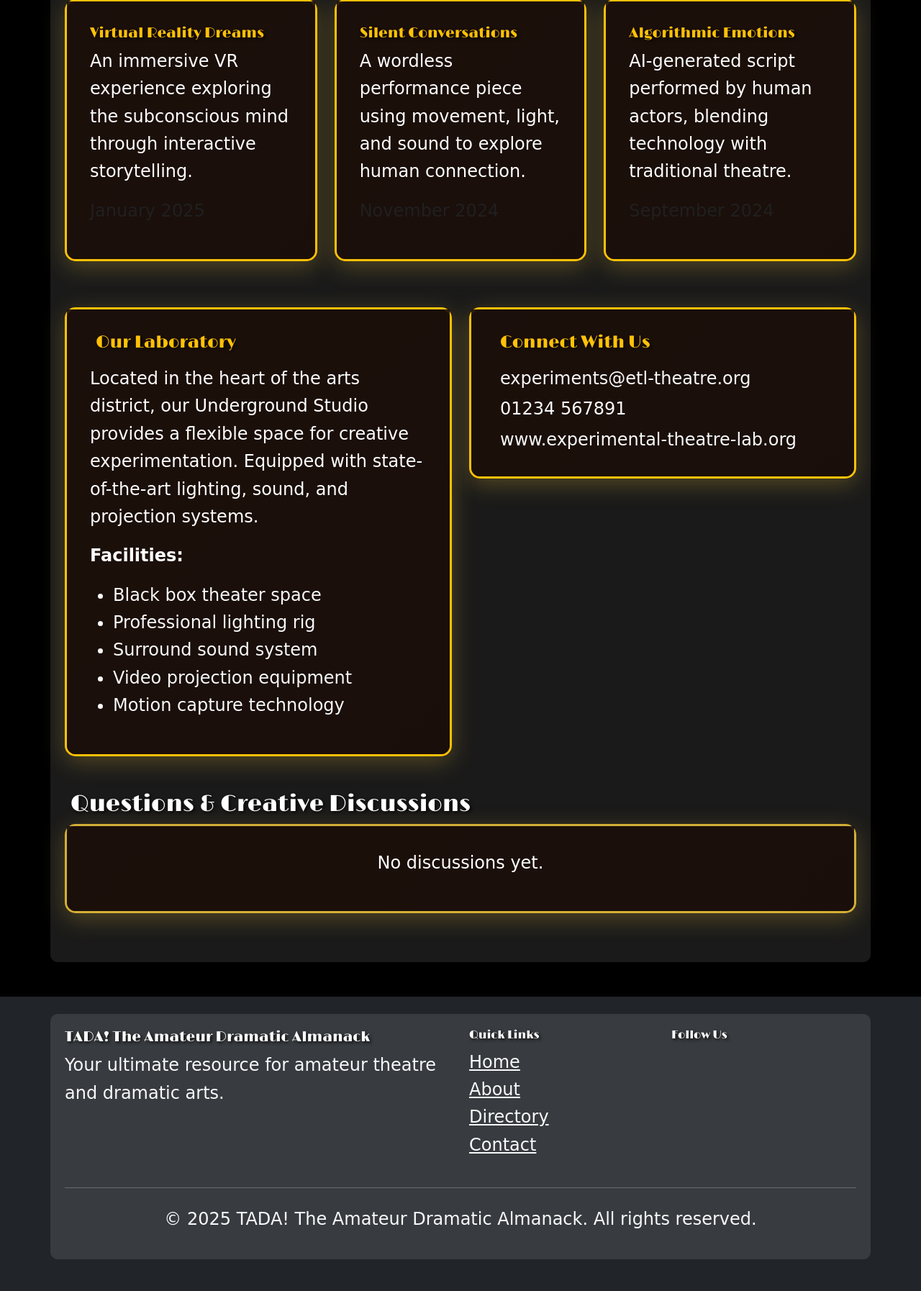
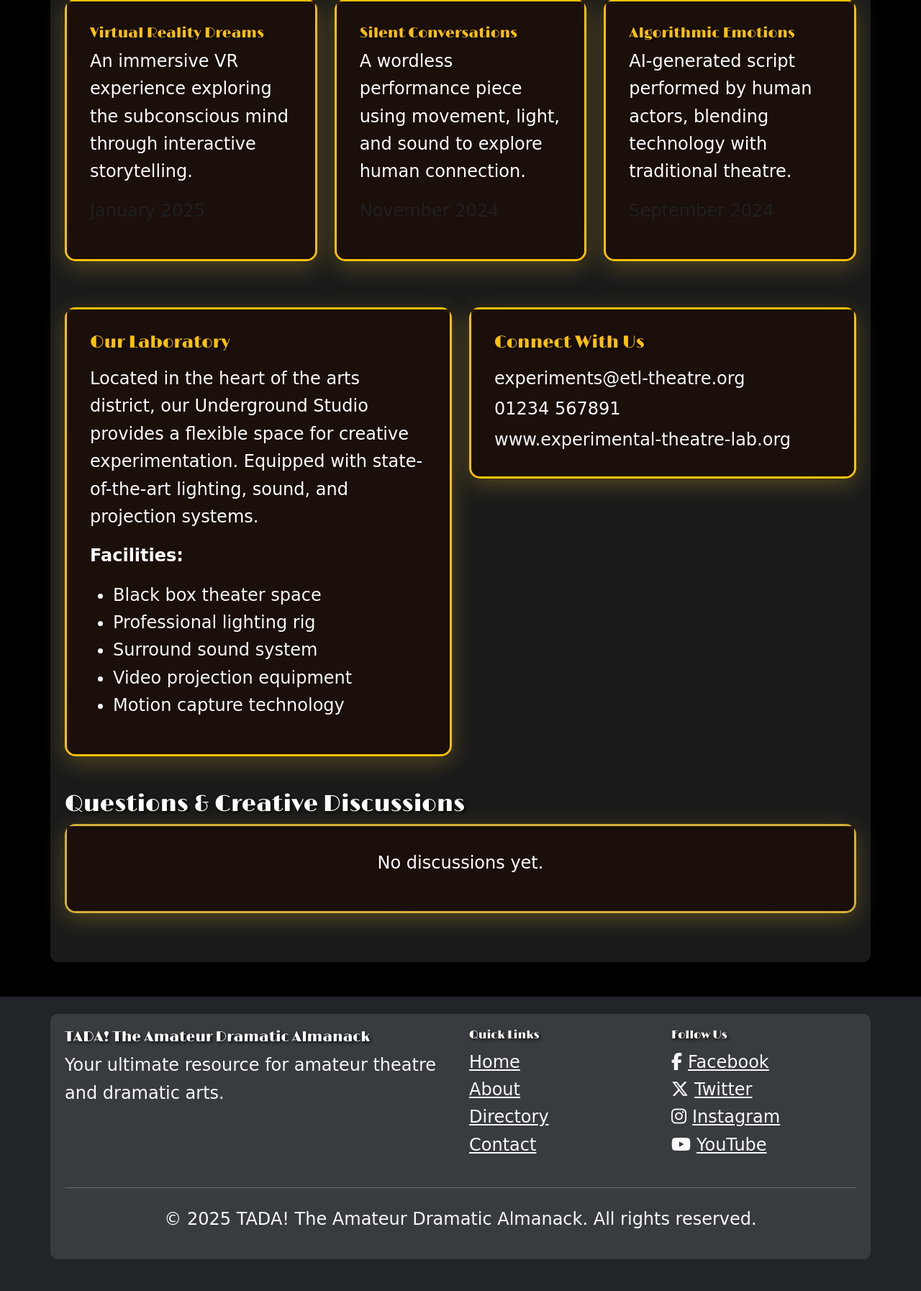
Before and after one commit to AndreaFitz/Capstone-Tada, a Django app: page /society/experimental-theatre-lab/ in a window 1280 px wide. Shown: the part 1795-3589 px from the top of the page at 72% size. Run offline with Django 5.2, Linux system fonts and the light colour scheme; data that the repository does not hold is empty; some web fonts are replaced.

Commit message:
amend CATS page to remove Directory link, amend ETL page to add icons, amend Metropolitan page to remove buttons for audition and learn more

```diff
--- a/blog/templates/blog/experimental_theatre_lab.html
+++ b/blog/templates/blog/experimental_theatre_lab.html
@@ -16,7 +16,7 @@
     crossorigin="anonymous">
 
     <!-- Font Awesome icons -->
-    <link rel="stylesheet" href="https://cdnjs.cloudflare.com/ajax/libs/font-awesome/5.15.4/css/all.min.css" type="text/css" crossorigin="anonymous" referrerpolicy="no-referrer">
+    <link rel="stylesheet" href="https://cdnjs.cloudflare.com/ajax/libs/font-awesome/6.5.1/css/all.min.css" type="text/css" crossorigin="anonymous" referrerpolicy="no-referrer">
 
     <!-- Favicon -->
     <link rel="icon" type="image/png" href="{% static 'blog/images/favicon.png' %}">
@@ -326,7 +326,7 @@
           <div class="card bg-dark border-warning">
             <div class="card-body">
               <h4 class="text-warning mb-3">
-                <i class="falightbulb me-2" aria-hidden="true"></i>Our Laboratory
+                Our Laboratory
               </h4>
               <p class="text-white">Located in the heart of the arts district, our Underground Studio provides a flexible space for creative experimentation. Equipped with state-of-the-art lighting, sound, and projection systems.</p>
               <p class="text-white"><strong>Facilities:</strong></p>
@@ -344,11 +344,11 @@
           <div class="card bg-dark border-warning">
             <div class="card-body">
               <h4 class="text-warning mb-3">
-                <i class="faenvelope me-2" aria-hidden="true"></i>Connect With Us
+                Connect With Us
               </h4>
-              <p class="mb-1"><i class="faenvelope me-2" aria-hidden="true"></i>experiments@etl-theatre.org</p>
-              <p class="mb-1"><i class="faphone me-2" aria-hidden="true"></i>01234 567891</p>
-              <p class="mb-0"><i class="faglobe me-2" aria-hidden="true"></i>www.experimental-theatre-lab.org</p>
+              <p class="mb-1">experiments@etl-theatre.org</p>
+              <p class="mb-1">01234 567891</p>
+              <p class="mb-0">www.experimental-theatre-lab.org</p>
             </div>
           </div>
         </div>
@@ -357,13 +357,13 @@
       <!-- Questions & Answers Section -->
       <div class="row mb-5">
         <div class="col-12">
-          <h2><i class="faquestion-circle me-2 text-warning" aria-hidden="true"></i>Questions & Creative Discussions</h2>
+          <h2>Questions & Creative Discussions</h2>
 
           <!-- Add New Question Form (Only for logged in users) -->
           {% if user.is_authenticated %}
           <div class="card mb-4">
             <div class="card-body">
-              <h6 class="card-title"><i class="faplus me-1" aria-hidden="true"></i>Start a Discussion</h6>
+              <h6 class="card-title"><i class="fas fa-plus me-1" aria-hidden="true"></i>Start a Discussion</h6>
               <form method="post">
                 {% csrf_token %}
                 <input type="hidden" name="question_form" value="1">
@@ -374,7 +374,7 @@
                   {{ question_form.content }}
                 </div>
                 <button type="submit" class="btn btn-warning">
-                  <i class="faplus me-1" aria-hidden="true"></i>Post Discussion
+                  <i class="fas fa-plus me-1" aria-hidden="true"></i>Post Discussion
                 </button>
               </form>
             </div>
@@ -390,7 +390,7 @@
                   <h5 class="card-title">{{ question.title }}</h5>
                   <p class="card-text">{{ question.content }}</p>
                   <p class="text-muted small">
-                    <i class="fauser me-1" aria-hidden="true"></i>Asked by {{ question.author.username }} on {{ question.created_at|date:"F j, Y g:i A" }}
+                    <i class="fas fa-user me-1" aria-hidden="true"></i>Asked by {{ question.author.username }} on {{ question.created_at|date:"F j, Y g:i A" }}
                   </p>
                 </div>
 
@@ -398,10 +398,10 @@
                 {% if user.is_authenticated and user == question.author %}
                 <div class="ms-3">
                   <a href="{% url 'edit_question' question.id %}" class="btn btn-sm btn-outline-warning">
-                    <i class="faedit" aria-hidden="true"></i>
+                    <i class="fas fa-edit" aria-hidden="true"></i>
                   </a>
                   <a href="{% url 'delete_question' question.id %}" class="btn btn-sm btn-outline-danger">
-                    <i class="fatrash" aria-hidden="true"></i>
+                    <i class="fas fa-trash" aria-hidden="true"></i>
                   </a>
                 </div>
                 {% endif %}
@@ -409,7 +409,7 @@
 
               <!-- Answers Section -->
               <div class="mt-3">
-                <h6><i class="facomments me-1" aria-hidden="true"></i>Responses ({{ question.answers.count }})</h6>
+                <h6><i class="fas fa-comments me-1" aria-hidden="true"></i>Responses ({{ question.answers.count }})</h6>
                 {% for answer in question.answers.all %}
                   <div class="card mt-2 border-light">
                     <div class="card-body py-2">
@@ -428,7 +428,7 @@
                   <div class="input-group input-group-sm">
                     <input type="text" name="content" class="form-control" placeholder="Add your response..." required>
                     <button type="submit" class="btn btn-outline-warning">
-                      <i class="fapaper-plane" aria-hidden="true"></i>
+                      <i class="fas fa-paper-plane" aria-hidden="true"></i>
                     </button>
                   </div>
                 </form>
@@ -470,10 +470,10 @@
           <div class="col-md-3">
             <h6>Follow Us</h6>
             <ul class="list-unstyled">
-              <li><a href="https://www.facebook.com/" class="text-light" title="Follow us on Facebook"><i class="fafacebook" aria-hidden="true"></i></a></li>
-              <li><a href="https://www.twitter.com/" class="text-light" title="Follow us on Twitter"><i class="fatwitter" aria-hidden="true"></i></a></li>
-              <li><a href="https://www.instagram.com/" class="text-light" title="Follow us on Instagram"><i class="fainstagram" aria-hidden="true"></i></a></li>
-              <li><a href="https://www.youtube.com/" class="text-light" title="Watch our videos on YouTube"><i class="fayoutube" aria-hidden="true"></i></a></li>
+              <li><a href="https://www.facebook.com/" class="text-light" title="Follow us on Facebook"><i class="fab fa-facebook-f me-2" aria-hidden="true"></i>Facebook</a></li>
+              <li><a href="https://www.twitter.com/" class="text-light" title="Follow us on X (Twitter)"><i class="fab fa-x-twitter me-2" aria-hidden="true"></i>Twitter</a></li>
+              <li><a href="https://www.instagram.com/" class="text-light" title="Follow us on Instagram"><i class="fab fa-instagram me-2" aria-hidden="true"></i>Instagram</a></li>
+              <li><a href="https://www.youtube.com/" class="text-light" title="Watch our videos on YouTube"><i class="fab fa-youtube me-2" aria-hidden="true"></i>YouTube</a></li>
             </ul>
           </div>
         </div>
@@ -492,25 +492,25 @@
         <div class="modal-content bg-dark border-warning">
           <div class="modal-header border-warning">
             <h5 class="modal-title text-warning" id="logoutModalLabel">
-              <i class="fasign-out-alt me-2" aria-hidden="true"></i>Confirm Logout
+              <i class="fas fa-sign-out-alt me-2" aria-hidden="true"></i>Confirm Logout
             </h5>
             <button type="button" class="btn-close btn-close-white" data-bs-dismiss="modal" aria-label="Close"></button>
           </div>
           <div class="modal-body text-white">
             <div class="text-center">
-              <i class="fatheater-masks fa-3x text-warning mb-3" aria-hidden="true"></i>
+              <i class="fas fa-theater-masks fa-3x text-warning mb-3" aria-hidden="true"></i>
               <p class="lead">Are you sure you want to log out?</p>
               <p class="small text-muted">You'll need to sign in again to access member features.</p>
             </div>
           </div>
           <div class="modal-footer border-warning">
             <button type="button" class="btn btn-secondary" data-bs-dismiss="modal">
-              <i class="fatimes me-1" aria-hidden="true"></i>Cancel
+              <i class="fas fa-times me-1" aria-hidden="true"></i>Cancel
             </button>
             <form method="post" action="{% url 'logout' %}" class="d-inline">
               {% csrf_token %}
               <button type="submit" class="btn btn-warning">
-                <i class="fasign-out-alt me-1" aria-hidden="true"></i>Yes, Logout
+                <i class="fas fa-sign-out-alt me-1" aria-hidden="true"></i>Yes, Logout
               </button>
             </form>
           </div>
```
Also changed, not shown: blog/templates/blog/cats_theatre.html (+5 -12 lines), blog/templates/blog/metropolitan_drama.html (+0 -17 lines).
